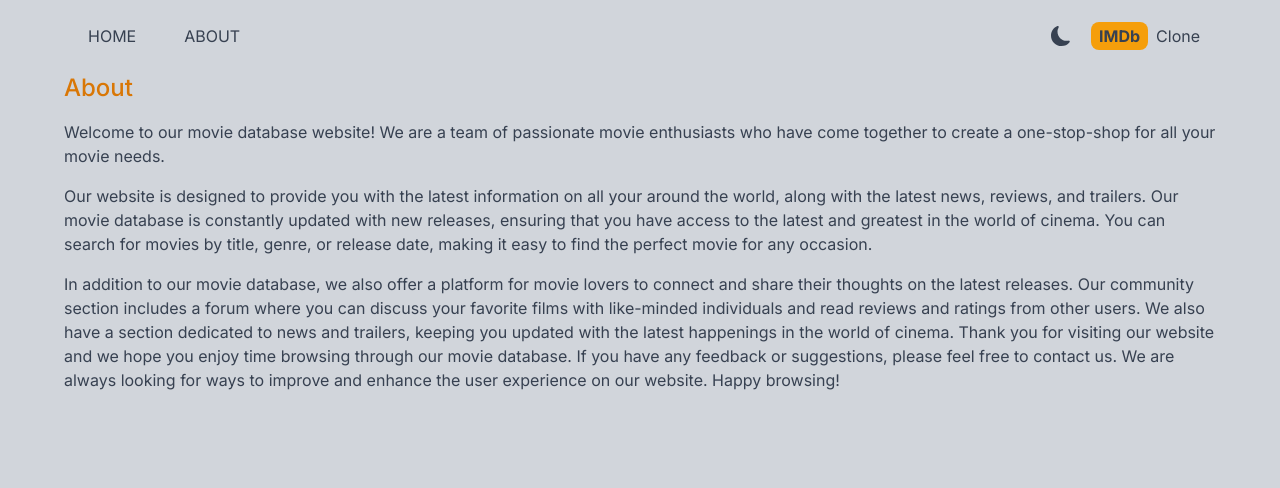
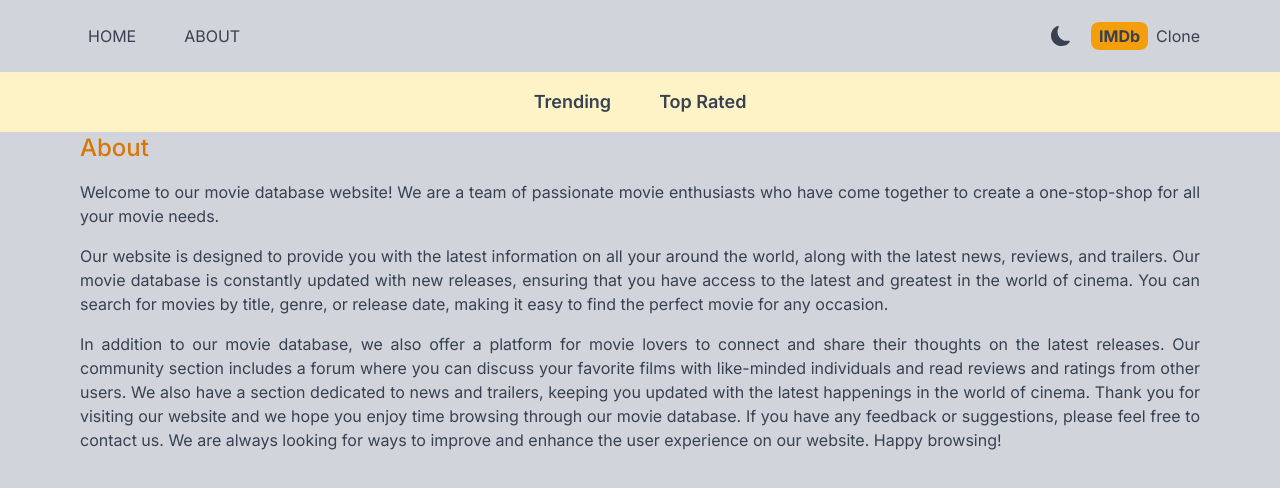
Before and after one commit to Vecttory/IMDb, a Next.js app: page /about in a window 1280 px wide. Shown: the top 488 px of the page. Built offline with nearby package versions, Linux system fonts and the light colour scheme.

Commit message:
navbar added and import react removed

```diff
--- a/src/app/about/page.js
+++ b/src/app/about/page.js
@@ -1,8 +1,6 @@
-import React from 'react';
-
 function About() {
   return (
-    <div className="max-w-6xl mx-auto space-y-4">
+    <div className="max-w-6xl mx-auto space-y-4 px-4 text-justify">
       <h1 className="text-2xl font-medium text-amber-600">About</h1>
       <p>
         Welcome to our movie database website! We are a team of passionate movie enthusiasts
--- a/src/app/layout.js
+++ b/src/app/layout.js
@@ -2,6 +2,7 @@
 import { Inter } from 'next/font/google';
 import Header from '../components/Header';
 import Providers from './Providers';
+import Navbar from '../components/Navbar';
 
 const inter = Inter({ subsets: ['latin'] });
 
@@ -16,6 +17,7 @@
       <body className={inter.className}>
         <Providers>
           <Header />
+          <Navbar />
           {children}
         </Providers>
       </body>
--- /dev/null
+++ b/src/components/Navbar.js
@@ -0,0 +1,12 @@
+import NavbarItem from './NavbarItem';
+
+function Navbar() {
+  return (
+    <div className="flex justify-center dark:bg-gray-600 bg-amber-100 lg:text-lg p-4">
+      <NavbarItem title="Trending" param="fetchTrending" />
+      <NavbarItem title="Top Rated" param="fetchTopRated" />
+    </div>
+  );
+}
+
+export default Navbar;
--- /dev/null
+++ b/src/components/NavbarItem.js
@@ -0,0 +1,24 @@
+'use client';
+
+import Link from 'next/link';
+
+import { useSearchParams } from 'next/navigation';
+
+function NavbarItem({ title, param }) {
+  const searchParams = useSearchParams();
+  const genre = searchParams.get('genre');
+  return (
+    <div>
+      <Link
+        href={`/?genre=${param}`}
+        className={`m-4 hover:text-amber-600 font-semibold p-2
+            ${genre && genre === param && 'underline underline-offset-8 decoration-4 decoration-amber-500'}
+        `}
+      >
+        {title}
+      </Link>
+    </div>
+  );
+}
+
+export default NavbarItem;
```
